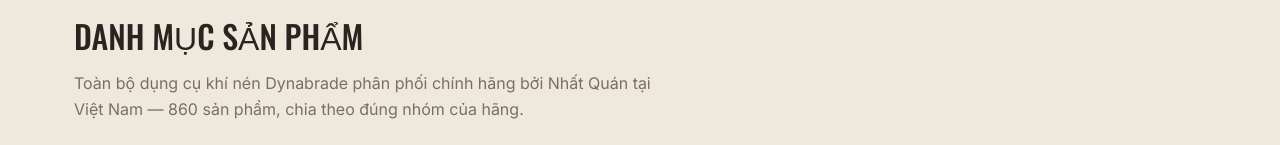
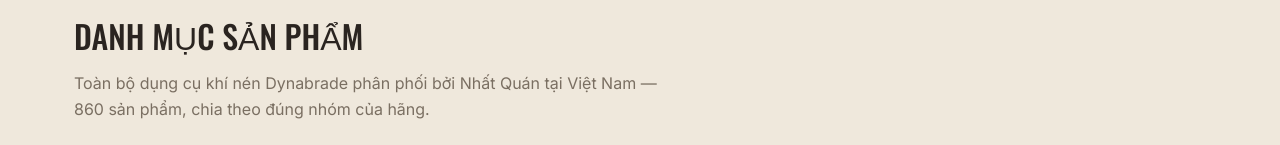
Before and after one commit to nhatquanjsc18-dot/dynabrade, a Next.js app: page /san-pham in a window 1280 px wide. Shown: the part 165-310 px from the top of the page. Built offline with nearby package versions, Linux system fonts and the light colour scheme.

Commit message:
Wording: phan phoi without chinh hang

```diff
--- a/src/components/CatalogClient.tsx
+++ b/src/components/CatalogClient.tsx
@@ -72,7 +72,7 @@ export default function CatalogClient({
       <div className="pt-10 pb-8">
         <h1 className="font-display uppercase text-[2rem] mb-2.5">Danh Mục Sản Phẩm</h1>
         <p className="text-[var(--muted)] max-w-[60ch] leading-relaxed mb-6">
-          Toàn bộ dụng cụ khí nén Dynabrade phân phối chính hãng bởi Nhất Quán tại Việt Nam —{" "}
+          Toàn bộ dụng cụ khí nén Dynabrade phân phối bởi Nhất Quán tại Việt Nam —{" "}
           {products.length} sản phẩm, chia theo đúng nhóm của hãng.
         </p>
         <div className="relative max-w-[520px]">
--- a/src/components/Footer.tsx
+++ b/src/components/Footer.tsx
@@ -49,7 +49,7 @@ export default function Footer() {
           </div>
         </div>
         <div className="flex flex-wrap justify-between gap-2 text-[0.75rem] text-[var(--muted)]">
-          <span>© Nhất Quán JSC — Đại lý phân phối chính hãng Dynabrade</span>
+          <span>© Nhất Quán JSC — Đại lý phân phối Dynabrade</span>
         </div>
       </div>
     </footer>
```
